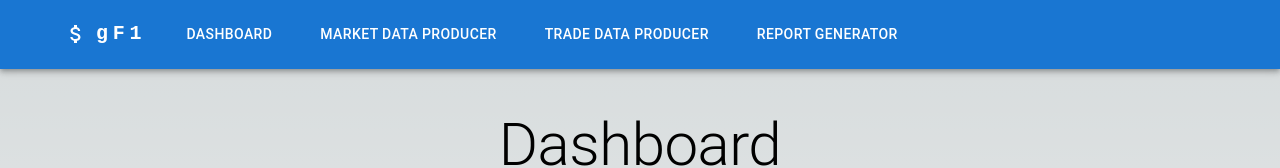
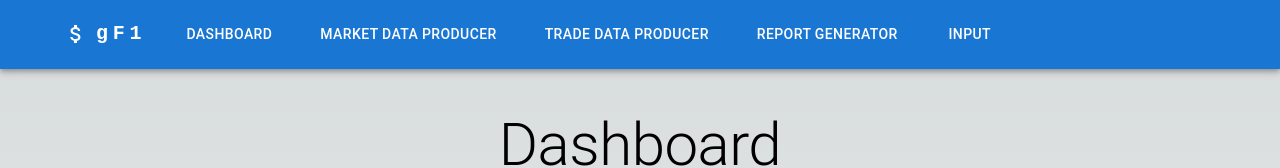
Before and after one commit to digudiguding/boa-next, a Next.js app: page / in a window 1280 px wide. Shown: the top 168 px of the page. Built offline with nearby package versions, Linux system fonts and the light colour scheme.

Commit message:
input navbar

```diff
--- a/components/Navbar.tsx
+++ b/components/Navbar.tsx
@@ -11,7 +11,8 @@ const pages = [
     ['Dashboard','/'],
     ['Market Data Producer','mkt'],
     ['Trade Data Producer','trade'],
-    ['Report Generator','report']
+    ['Report Generator','report'],
+    ['Input', 'input']
 ]
 //const pages : { [name: string]: [link: string];} = {};
 
```
